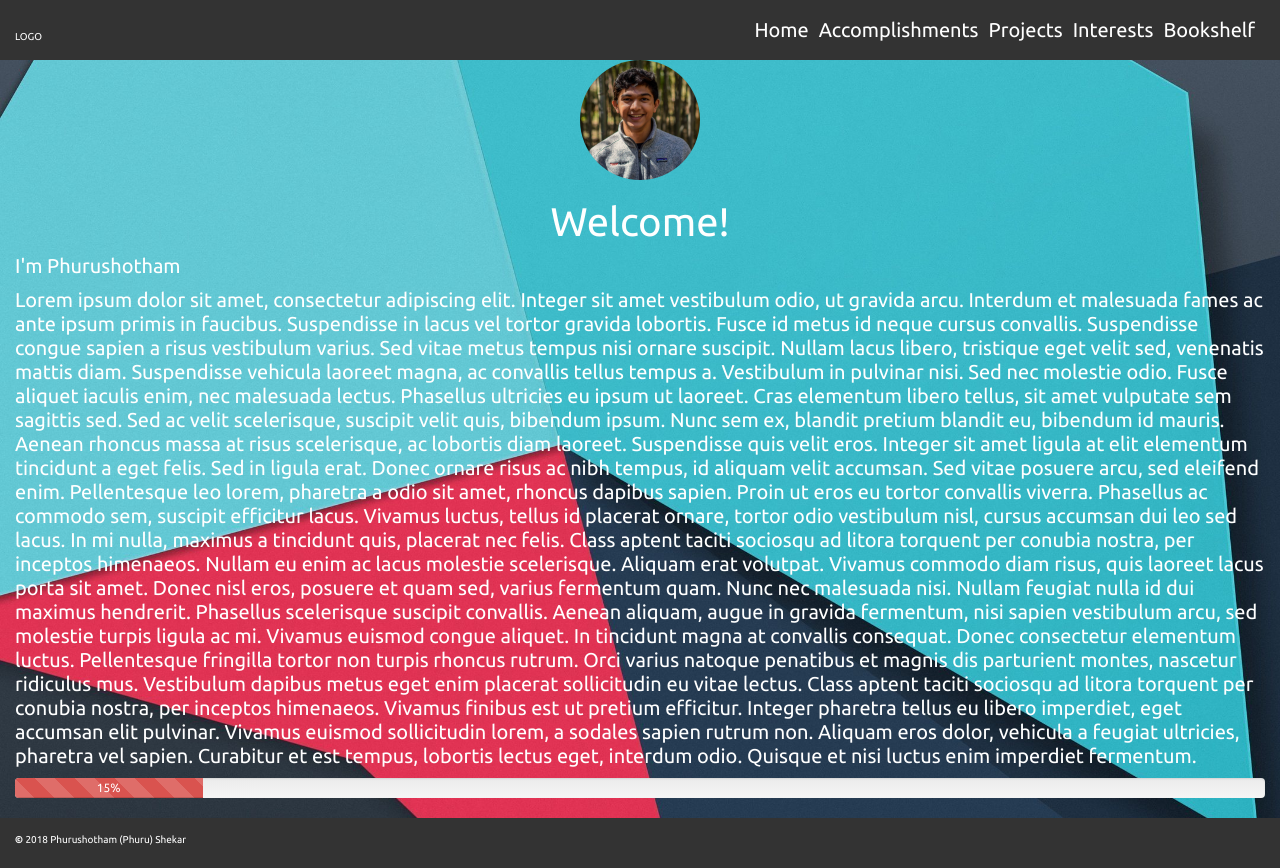
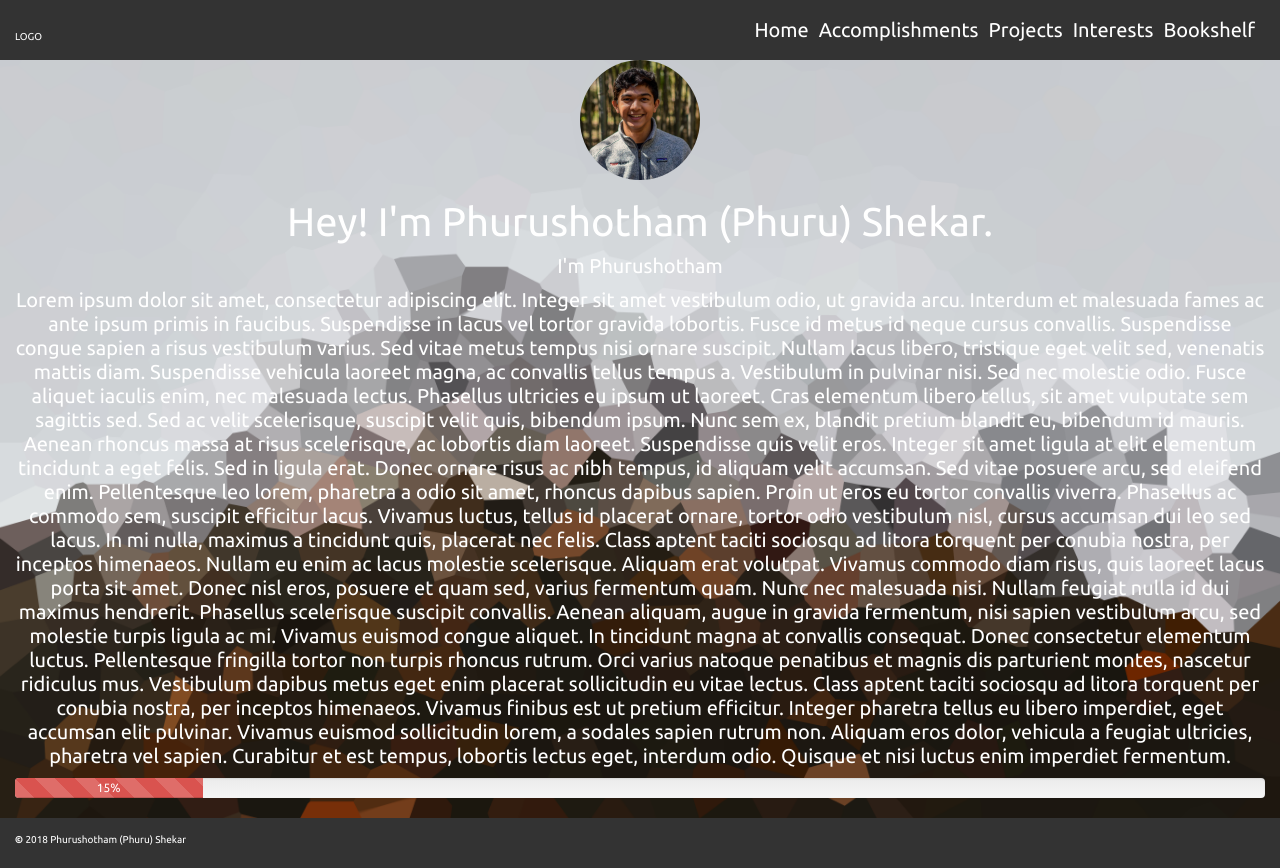
Before and after one commit to PhuruShekar/PhuruShekar.github.io, a React (Create React App) app: page /#/ in a window 1280 px wide. Built offline with nearby package versions, Linux system fonts and the light colour scheme.

Commit message:
changed bg, centered text on HomePage

```diff
--- a/src/Assets/css/default.css
+++ b/src/Assets/css/default.css
@@ -80,7 +80,7 @@ header {
       color: #ff1755; }
 
 .overlay {
-  background-image: url(../img/androidwp.jpg);
+  background-image: url(../img/mtnpix.png);
   background-size: cover;
   background-position: center;
   background-attachment: fixed;
@@ -93,6 +93,11 @@ header {
     display: block;
     margin-left: auto;
     margin-right: auto; }
+  .overlay .intro {
+    text-align: center;
+    text-shadow: 5px; }
+  .overlay p {
+    text-align: center; }
 
 main {
   background-size: auto; }
--- a/src/Assets/scss/default.scss
+++ b/src/Assets/scss/default.scss
@@ -63,7 +63,7 @@ header {
 }
 
 .overlay {
-    background-image: url(../img/androidwp.jpg);
+    background-image: url(../img/mtnpix.png);
     background-size: cover;
     background-position: center;
     background-attachment: fixed;
@@ -77,6 +77,16 @@ header {
         display: block;
         margin-left: auto;
         margin-right: auto;
+    }
+
+    .intro {
+        text-align: center;
+        text-shadow: 5px;
+    }
+
+    p {
+        text-align: center;
+
     }
 }
 main {
--- a/src/components/pages/homePage.js
+++ b/src/components/pages/homePage.js
@@ -7,12 +7,12 @@ class HomePage extends Component {
     return (
 
         <div className="overlay">
-        <img src={me} className="me" />
+            <img src={me} className="me" />
 
             <main className="container-fluid">
 
-                <h1>
-                    Welcome!
+                <h1 className="intro">
+                    Hey! I'm Phurushotham (Phuru) Shekar.
                 </h1>
 
                 <p>
```
Also changed, not shown: src/Assets/img/bgpix.png (added), src/Assets/img/mtnpix.png (added).
